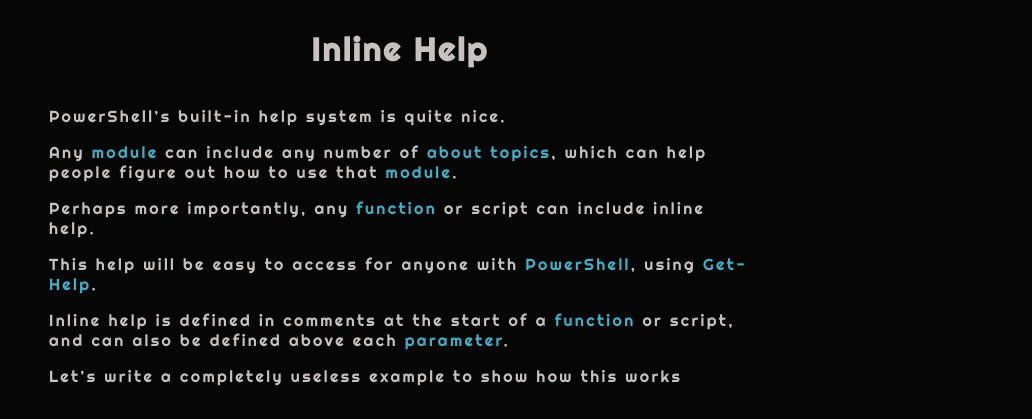
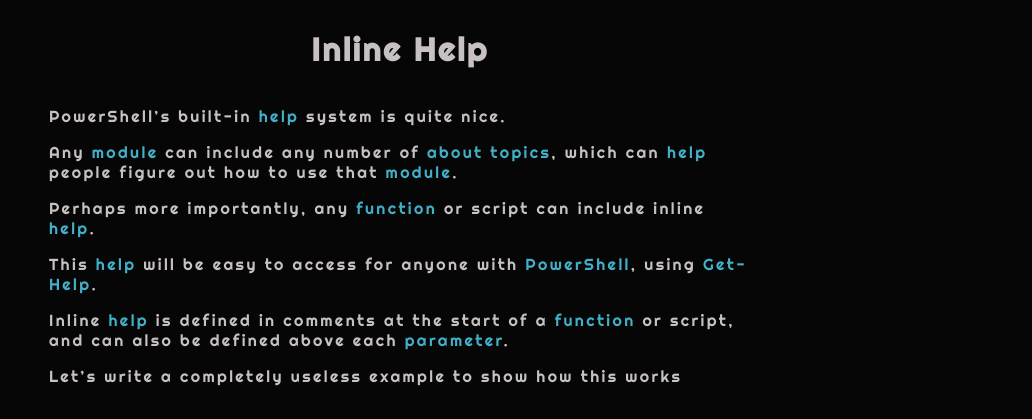
Before and after one commit to PowerShellGuides/PowerShellGuide, a Jekyll site: the page built from docs/PowerShell/Help/Inline-Help.md, in a window 1280 px wide. Shown: the part 212-631 px from the top of the page, without its empty margins (248-1280 px from the left). Built offline with Jekyll 4.4.1, drawn with Linux system fonts in a browser that asks for light colours; part of the change alters nothing that is shown.

```diff
--- a/docs/PowerShell/Help/Inline-Help.md
+++ b/docs/PowerShell/Help/Inline-Help.md
@@ -5,16 +5,16 @@ title: Inline Help
 layout: default
 ---
 
-PowerShell's built-in help system is quite nice.
+PowerShell's built-in [help](/PowerShell/Help) system is quite nice.
 
-Any [module](/PowerShell/Modules) can include any number of [about topics](/PowerShell/Help/About-Topics), which can help people figure out how to use that [module](/PowerShell/Modules).
+Any [module](/PowerShell/Modules) can include any number of [about topics](/PowerShell/Help/About-Topics), which can [help](/PowerShell/Help) people figure out how to use that [module](/PowerShell/Modules).
 
-Perhaps more importantly, any [function](/PowerShell/Functions) or script can include inline help.
+Perhaps more importantly, any [function](/PowerShell/Functions) or script can include inline [help](/PowerShell/Help).
 
-This help will be easy to access for anyone with [PowerShell](/PowerShell), using [Get-Help](/PowerShell/Commands/Get-Help).
+This [help](/PowerShell/Help) will be easy to access for anyone with [PowerShell](/PowerShell), using [Get-Help](/PowerShell/Commands/Get-Help).
 
 
-Inline help is defined in comments at the start of a [function](/PowerShell/Functions) or script, and can also be defined above each [parameter](/PowerShell/Parameters).
+Inline [help](/PowerShell/Help) is defined in comments at the start of a [function](/PowerShell/Functions) or script, and can also be defined above each [parameter](/PowerShell/Parameters).
 
 
 Let's write a completely useless example to show how this works
```
